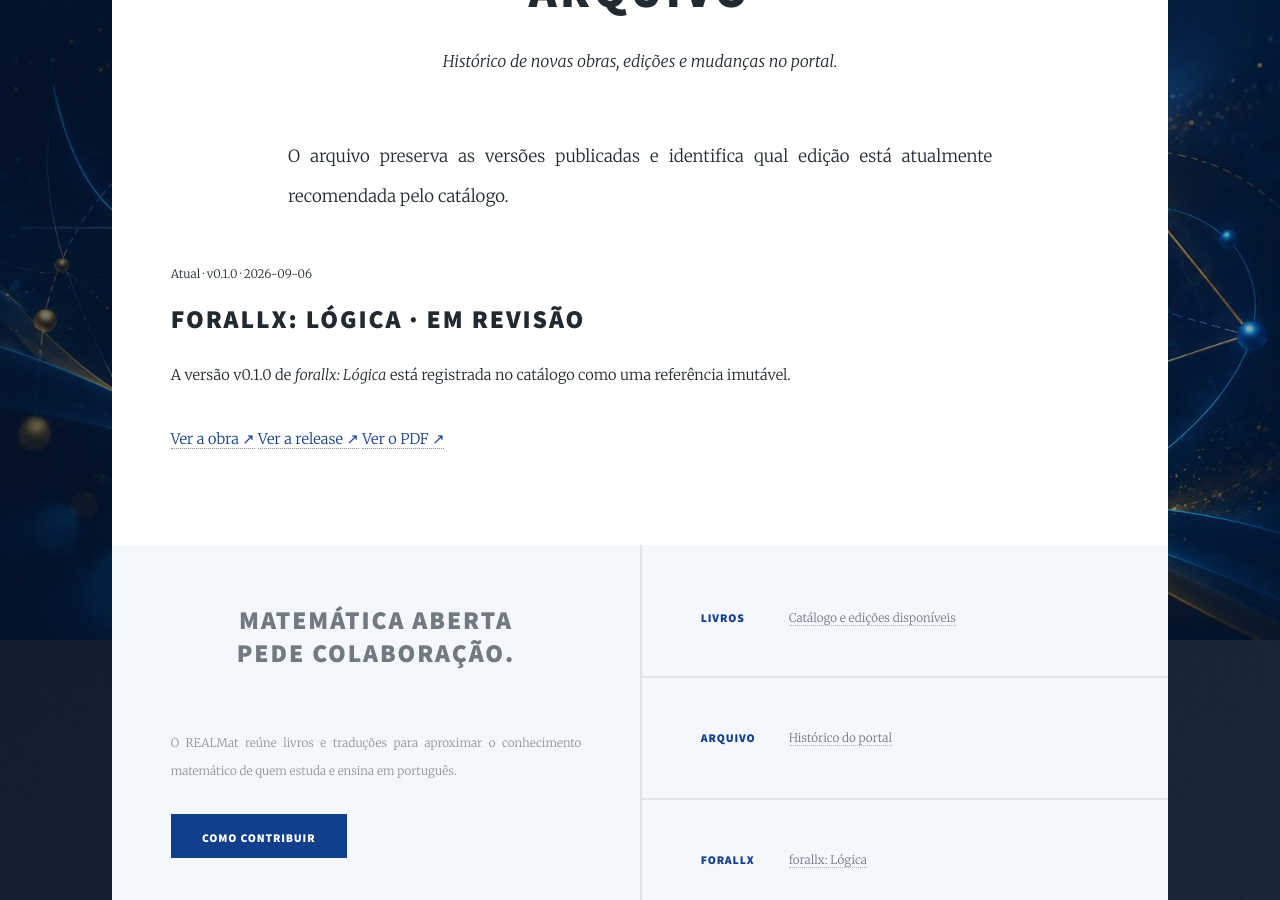
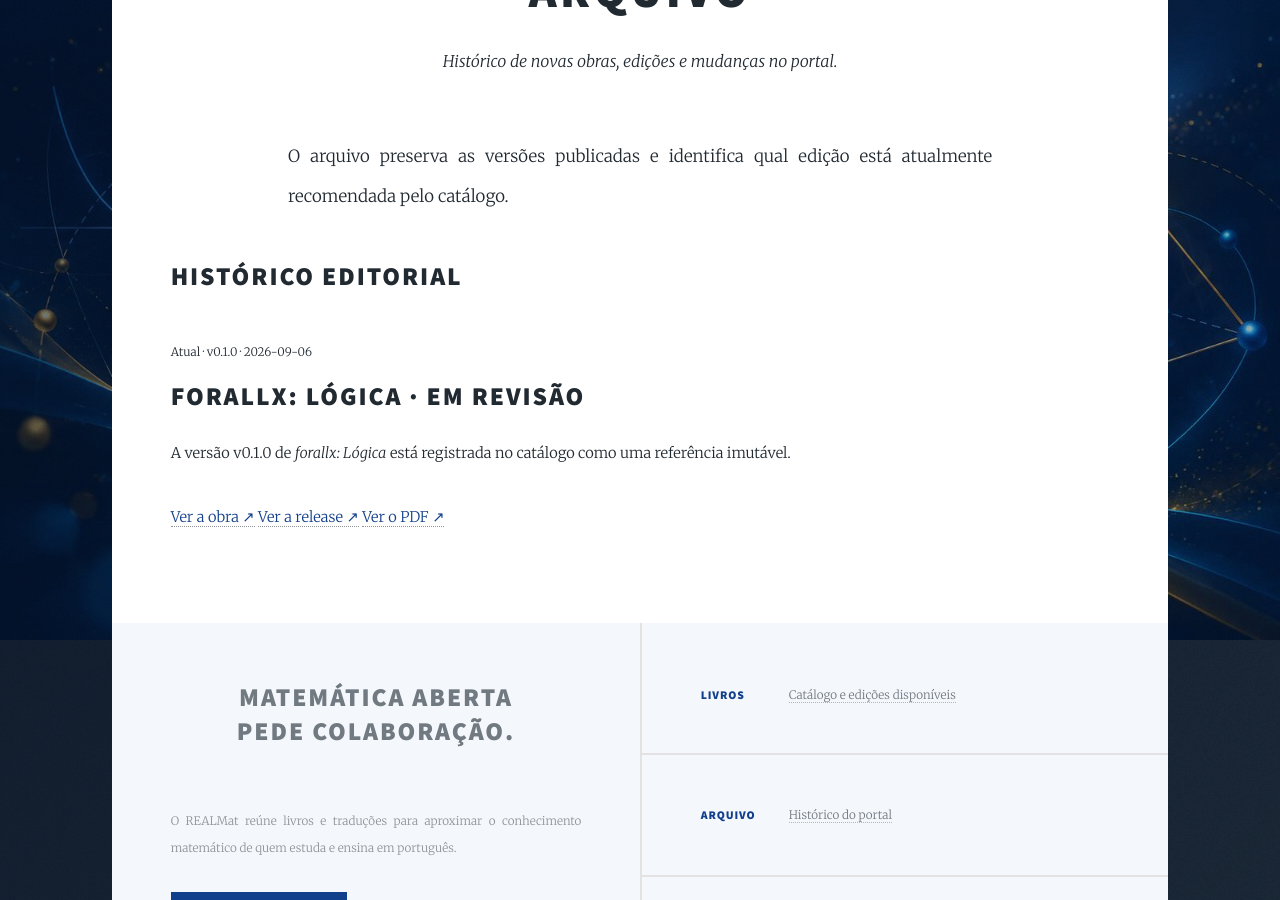
Before and after one commit to projetorealmat/projetorealmat.github.io, a Jekyll site: the page built from _pages/arquivo.md, in a window 1280 px wide and 900 px high, scrolled down 482 px. Built offline with Jekyll 4.4.1, drawn with Linux system fonts in a browser that asks for light colours.

Commit message:
fix(archive): expose editorial history heading

```diff
--- a/_pages/arquivo.md
+++ b/_pages/arquivo.md
@@ -6,6 +6,8 @@ permalink: /arquivo/
 ---
 
 <p class="realmat-page-lead">O arquivo preserva as versões publicadas e identifica qual edição está atualmente recomendada pelo catálogo.</p>
+
+<h2>Histórico editorial</h2>
 
 <section class="realmat-updates" aria-label="Histórico de publicações">
 {% for book in site.data.books %}
```
